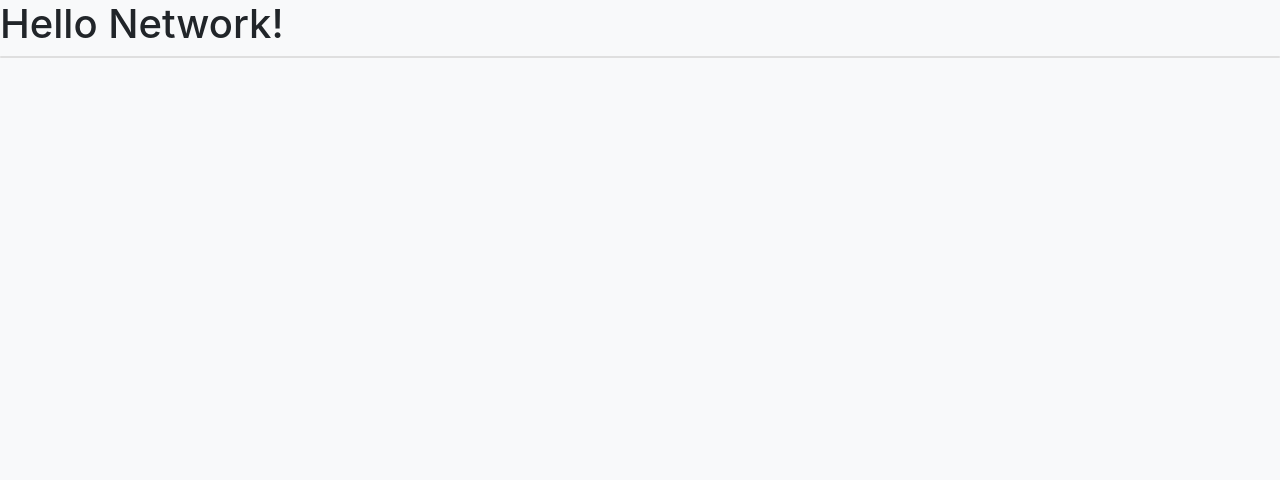
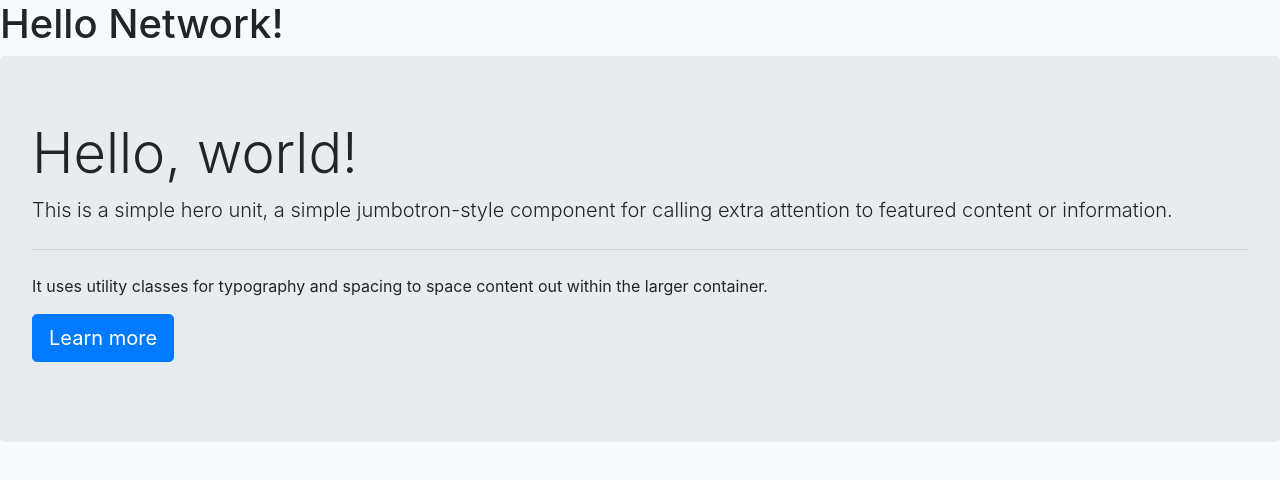
Before and after one commit to clearyusc/church-network, a plain HTML site: page index.html in a window 1280 px wide. Drawn offline with nearby package versions, Linux system fonts and the light colour scheme.

Commit message:
Update index.html

```diff
--- a/index.html
+++ b/index.html
@@ -3,6 +3,13 @@
 </head>
 <body class="bg-light">
 <h1>Hello Network!</h1>
-<div class="card">
+<div class="jumbotron">
+  <h1 class="display-4">Hello, world!</h1>
+  <p class="lead">This is a simple hero unit, a simple jumbotron-style component for calling extra attention to featured content or information.</p>
+  <hr class="my-4">
+  <p>It uses utility classes for typography and spacing to space content out within the larger container.</p>
+  <p class="lead">
+    <a class="btn btn-primary btn-lg" href="#" role="button">Learn more</a>
+  </p>
 </div>
 </body>
```
